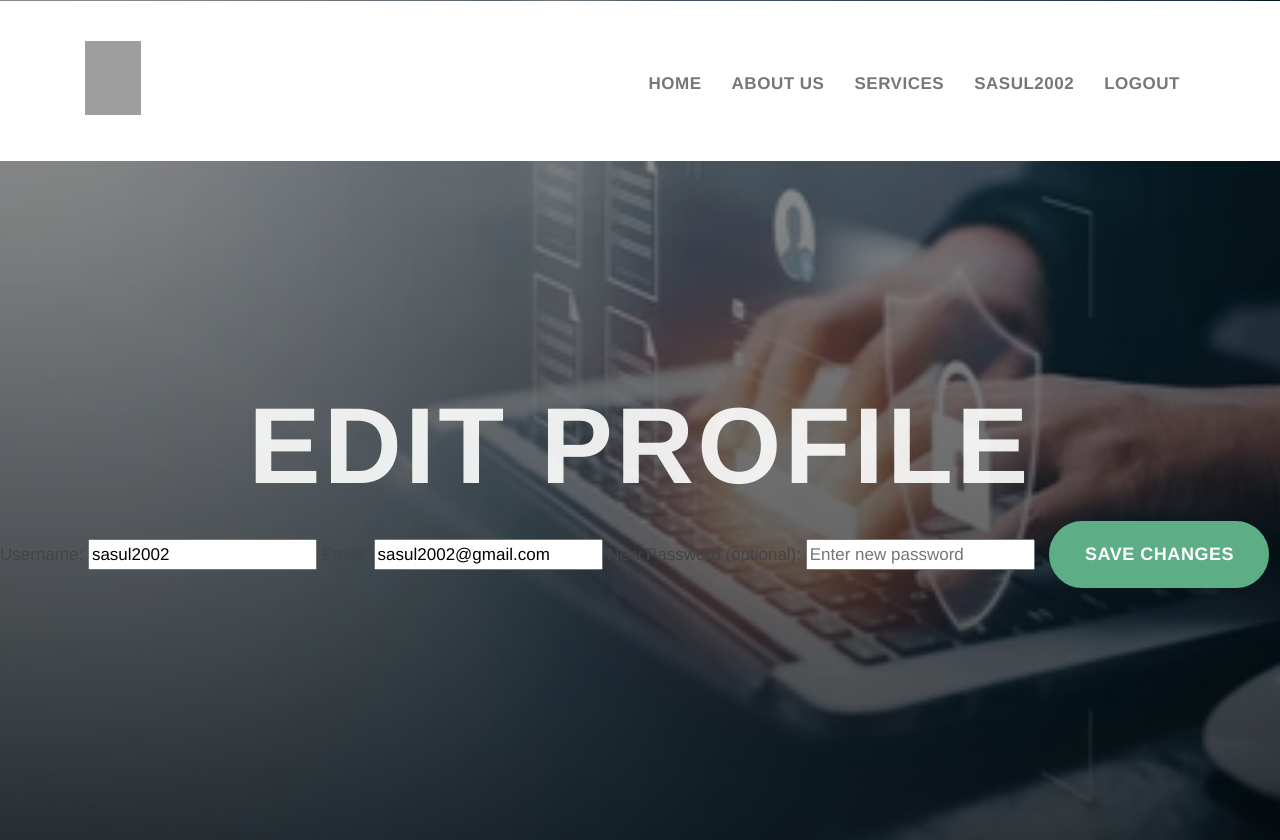
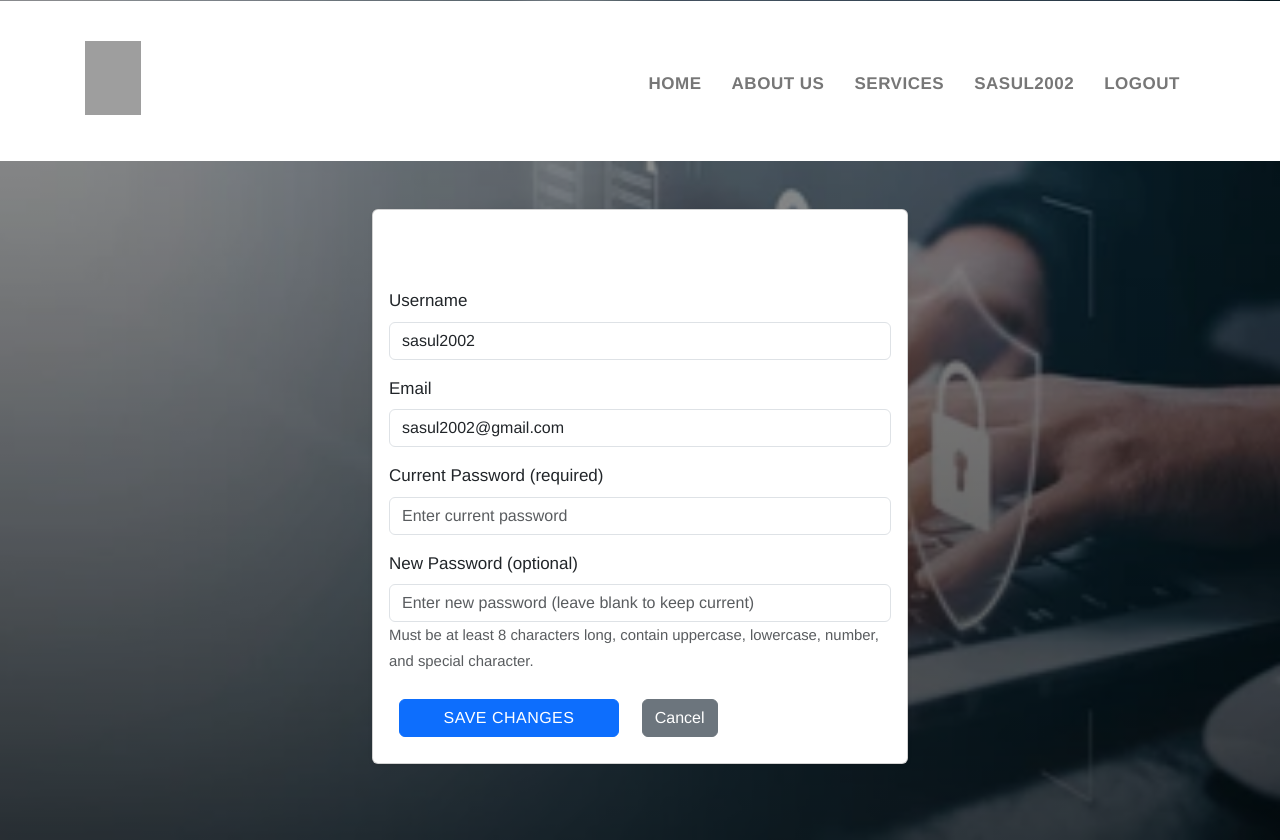
Before and after one commit to SulaimanAlsulaim/log_file_analyzer, a Flask app: page /edit_profile in a window 1280 px wide. Run offline with Flask 3, Linux system fonts and the light colour scheme; a user stored in the database is signed in; data comes from the database, SQL or seed files in the repository; some libraries are stand-ins or nearby versions; grey boxes are pictures that could not be loaded.

Commit message:
Update edit_profile.html

```diff
--- a/templates/edit_profile.html
+++ b/templates/edit_profile.html
@@ -1,19 +1,49 @@
 {% extends "base.html" %}
 {% block title %}Edit Profile{% endblock %}
 {% block content %}
-<div class="form-container">
-  <h2>Edit Profile</h2>
-  <form method="POST">
-    <label>Username:</label>
-    <input type="text" name="username" value="{{ user.username }}" required>
 
-    <label>Email:</label>
-    <input type="email" name="email" value="{{ user.email }}" required>
+<div class="container mt-5 mb-5" style="max-width: 560px;">
+  <div class="card shadow-sm">
+    <div class="card-body">
+      <h4 class="mb-4 text-center">Edit Profile</h4>
 
-    <label>New Password (optional):</label>
-    <input type="password" name="password" placeholder="Enter new password">
+      {% with messages = get_flashed_messages(with_categories=true) %}
+        {% if messages %}
+          {% for category, msg in messages %}
+            <div class="alert alert-{{ 'danger' if category == 'error' else category }}">{{ msg }}</div>
+          {% endfor %}
+        {% endif %}
+      {% endwith %}
 
-    <button type="submit">Save Changes</button>
-  </form>
+      <form method="POST">
+        <div class="mb-3">
+          <label for="username" class="form-label">Username</label>
+          <input type="text" class="form-control" id="username" name="username" value="{{ user.username }}" required>
+        </div>
+
+        <div class="mb-3">
+          <label for="email" class="form-label">Email</label>
+          <input type="email" class="form-control" id="email" name="email" value="{{ user.email }}" required>
+        </div>
+
+        <div class="mb-3">
+          <label for="current_password" class="form-label">Current Password (required)</label>
+          <input type="password" class="form-control" id="current_password" name="current_password" required placeholder="Enter current password">
+        </div>
+
+        <div class="mb-3">
+          <label for="new_password" class="form-label">New Password (optional)</label>
+          <input type="password" class="form-control" id="new_password" name="new_password" placeholder="Enter new password (leave blank to keep current)">
+          <small class="text-muted">
+            Must be at least 8 characters long, contain uppercase, lowercase, number, and special character.
+          </small>
+        </div>
+
+        <button type="submit" class="btn btn-primary">Save Changes</button>
+        <a href="{{ url_for('dashboard') }}" class="btn btn-secondary ms-2">Cancel</a>
+      </form>
+    </div>
+  </div>
 </div>
+
 {% endblock %}
```
